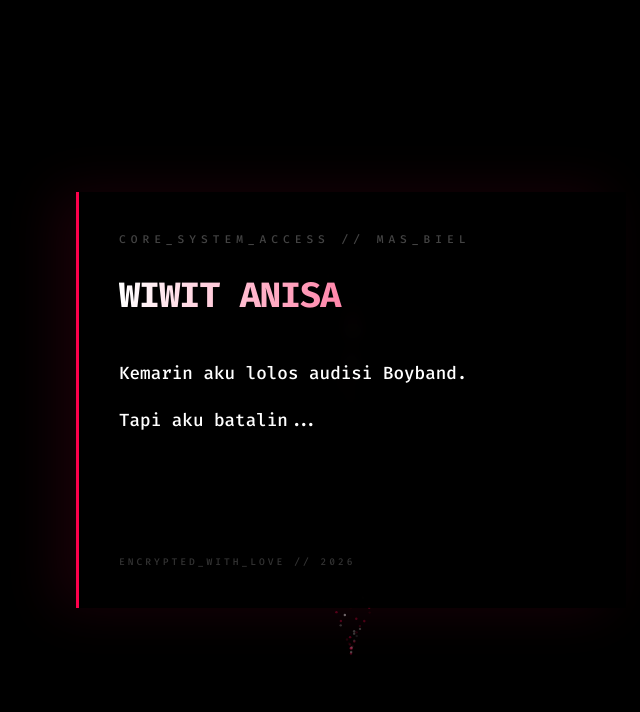
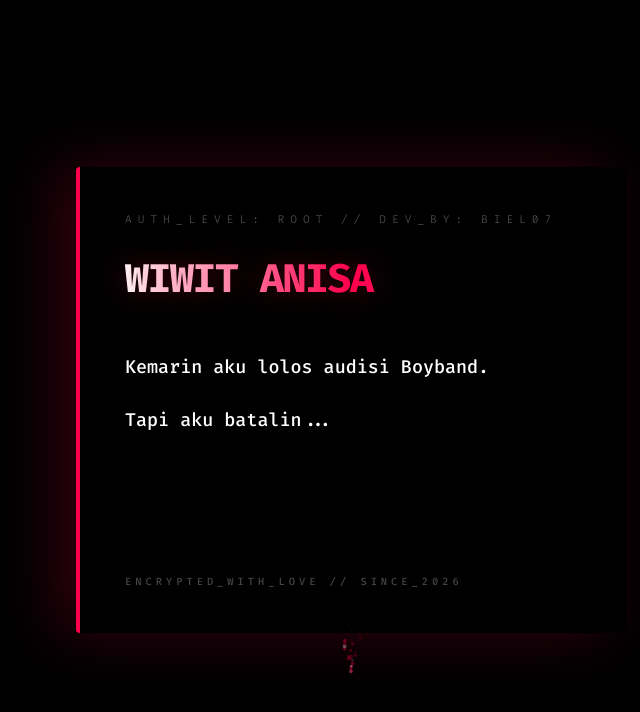
Before and after one commit to fbilgy-tech/mas_biel, a plain HTML site: page index.html in a window 1280 px wide. Shown: the whole page, without its empty margins (289-929 px from the left). Drawn offline with Linux system fonts and the light colour scheme.

Commit message:
Update index.html

```diff
--- a/index.html
+++ b/index.html
@@ -3,10 +3,11 @@
 <head>
     <meta charset="UTF-8">
     <meta name="viewport" content="width=device-width, initial-scale=1.0">
-    <title>BIEL_HEART_OVERRIDE</title>
+    <title>SYSTEM_OVERRIDE // MAS_BIEL</title>
     <style>
         @import url('https://fonts.googleapis.com/css2?family=Fira+Code:wght@300;500;700&display=swap');
 
+        /* Reset & Base */
         * { margin: 0; padding: 0; box-sizing: border-box; background: transparent; }
 
         body {
@@ -20,81 +21,93 @@
             overflow: hidden;
         }
 
-        /* Animasi Background Jantung Berdetak */
+        /* Background Particle Canvas */
         #heart-canvas {
             position: absolute;
             top: 0; left: 0;
             width: 100%; height: 100%;
             z-index: 1;
-            opacity: 0.6;
+            opacity: 0.7;
         }
 
+        /* Terminal UI Box */
         .terminal {
             position: relative;
             z-index: 10;
             width: 90%;
             max-width: 550px;
-            padding: 40px;
-            background: rgba(0, 0, 0, 0.7); /* Transparansi biar animasi kelihatan */
-            backdrop-filter: blur(8px);
-            border-left: 3px solid #ff004c;
-            box-shadow: -20px 0 50px rgba(255, 0, 76, 0.1);
+            padding: 45px;
+            background: rgba(0, 0, 0, 0.75);
+            backdrop-filter: blur(12px);
+            border-left: 4px solid #ff004c;
+            box-shadow: -20px 0 60px rgba(255, 0, 76, 0.2);
+            border-radius: 4px;
         }
 
         .sys-label {
-            color: #444;
+            color: #555;
             font-size: 0.7rem;
-            letter-spacing: 5px;
+            letter-spacing: 6px;
             margin-bottom: 25px;
+            font-weight: 300;
         }
 
         .target-name {
-            font-size: 2.2rem;
+            font-size: 2.5rem;
             font-weight: 700;
-            margin-bottom: 40px;
+            margin-bottom: 45px;
             text-transform: uppercase;
-            letter-spacing: -1px;
-            background: linear-gradient(to right, #fff, #ff004c);
+            letter-spacing: -1.5px;
+            background: linear-gradient(to right, #ffffff, #ff004c, #ff7eb3);
             -webkit-background-clip: text;
             -webkit-text-fill-color: transparent;
+            text-shadow: 0 0 30px rgba(255, 0, 76, 0.3);
         }
 
+        /* Message Logic */
         .message-line {
-            font-size: 1.1rem;
-            line-height: 1.8;
+            font-size: 1.15rem;
+            line-height: 1.9;
             opacity: 0;
-            transform: translateY(10px);
-            margin-bottom: 15px;
+            transform: translateY(15px);
+            margin-bottom: 18px;
         }
 
-        .highlight { color: #ff004c; font-weight: 700; text-shadow: 0 0 10px rgba(255, 0, 76, 0.5); }
+        .highlight {
+            color: #ff004c;
+            font-weight: 700;
+            text-shadow: 0 0 15px rgba(255, 0, 76, 0.6);
+        }
 
-        /* Animasi Muncul */
-        .l1 { animation: fadeInUp 1s forwards 1s; }
-        .l2 { animation: fadeInUp 1s forwards 3s; }
-        .l3 { animation: fadeInUp 1s forwards 5s; }
+        /* Typing Animations */
+        .l1 { animation: fadeInUp 1s forwards 1.2s; }
+        .l2 { animation: fadeInUp 1s forwards 3.5s; }
+        .l3 { animation: fadeInUp 1s forwards 5.8s; }
 
         @keyframes fadeInUp {
             to { opacity: 1; transform: translateY(0); }
         }
 
+        /* Custom Blinking Cursor */
         .cursor {
             display: inline-block;
-            width: 10px;
-            height: 1.2rem;
+            width: 12px;
+            height: 1.3rem;
             background: #ff004c;
             animation: blink 0.8s infinite;
             vertical-align: middle;
-            margin-left: 5px;
+            margin-left: 8px;
+            box-shadow: 0 0 10px #ff004c;
         }
 
         @keyframes blink { 50% { opacity: 0; } }
 
         .footer {
-            margin-top: 40px;
-            font-size: 0.6rem;
-            color: #333;
-            letter-spacing: 3px;
+            margin-top: 50px;
+            font-size: 0.65rem;
+            color: #444;
+            letter-spacing: 4px;
+            text-transform: uppercase;
         }
     </style>
 </head>
@@ -103,7 +116,7 @@
     <canvas id="heart-canvas"></canvas>
 
     <div class="terminal">
-        <div class="sys-label">CORE_SYSTEM_ACCESS // MAS_BIEL</div>
+        <div class="sys-label">AUTH_LEVEL: ROOT // DEV_BY: BIEL07</div>
 
         <div class="target-name">WIWIT ANISA</div>
 
@@ -115,24 +128,29 @@
             </div>
         </div>
 
-        <div class="footer">ENCRYPTED_WITH_LOVE // 2026</div>
+        <div class="footer">ENCRYPTED_WITH_LOVE // SINCE_2026</div>
     </div>
 
     <script>
         const canvas = document.getElementById('heart-canvas');
         const ctx = canvas.getContext('2d');
 
-        canvas.width = window.innerWidth;
-        canvas.height = window.innerHeight;
-
+        let width, height;
         let particles = [];
         const heartPoints = [];
 
-        // Membuat koordinat jantung
-        for (let t = 0; t <= Math.PI * 2; t += 0.05) {
-            const x = 16 * Math.pow(Math.sin(t), 3);
-            const y = -(13 * Math.cos(t) - 5 * Math.cos(2 * t) - 2 * Math.cos(3 * t) - Math.cos(4 * t));
-            heartPoints.push({ x: x * 15, y: y * 15 });
+        // Inisialisasi Ukuran
+        function init() {
+            width = canvas.width = window.innerWidth;
+            height = canvas.height = window.innerHeight;
+
+            heartPoints.length = 0;
+            // Rumus Matematika Jantung (Cardioid)
+            for (let t = 0; t <= Math.PI * 2; t += 0.08) {
+                const x = 16 * Math.pow(Math.sin(t), 3);
+                const y = -(13 * Math.cos(t) - 5 * Math.cos(2 * t) - 2 * Math.cos(3 * t) - Math.cos(4 * t));
+                heartPoints.push({ x: x * 16, y: y * 16 });
+            }
         }
 
         class Particle {
@@ -141,36 +159,39 @@
             }
             reset() {
                 const target = heartPoints[Math.floor(Math.random() * heartPoints.length)];
-                this.x = canvas.width / 2;
-                this.y = canvas.height / 2;
-                this.targetX = target.x + canvas.width / 2;
-                this.targetY = target.y + canvas.height / 2;
-                this.vx = (Math.random() - 0.5) * 2;
-                this.vy = (Math.random() - 0.5) * 2;
+                this.x = width / 2;
+                this.y = height / 2;
+                this.targetX = target.x + width / 2;
+                this.targetY = target.y + height / 2;
+                this.speed = 0.03 + Math.random() * 0.04;
                 this.alpha = Math.random();
-                this.color = Math.random() > 0.5 ? "#ff004c" : "#ffffff";
+                this.color = Math.random() > 0.3 ? "#ff004c" : "#ffffff";
+                this.size = Math.random() * 1.5 + 0.5;
             }
             update() {
-                this.x += (this.targetX - this.x) * 0.05;
-                this.y += (this.targetY - this.y) * 0.05;
-                this.alpha -= 0.005;
+                this.x += (this.targetX - this.x) * this.speed;
+                this.y += (this.targetY - this.y) * this.speed;
+                this.alpha -= 0.004;
                 if (this.alpha <= 0) this.reset();
             }
             draw() {
                 ctx.globalAlpha = this.alpha;
                 ctx.fillStyle = this.color;
                 ctx.beginPath();
-                ctx.arc(this.x, this.y, 1.2, 0, Math.PI * 2);
+                ctx.arc(this.x, this.y, this.size, 0, Math.PI * 2);
                 ctx.fill();
             }
         }
 
-        for (let i = 0; i < 350; i++) {
-            particles.push(new Particle());
+        function setup() {
+            init();
+            for (let i = 0; i < 400; i++) {
+                particles.push(new Particle());
+            }
         }
 
         function animate() {
-            ctx.clearRect(0, 0, canvas.width, canvas.height);
+            ctx.clearRect(0, 0, width, height);
             particles.forEach(p => {
                 p.update();
                 p.draw();
@@ -178,12 +199,10 @@
             requestAnimationFrame(animate);
         }
 
+        window.addEventListener('resize', init);
+
+        setup();
         animate();
-
-        window.addEventListener('resize', () => {
-            canvas.width = window.innerWidth;
-            canvas.height = window.innerHeight;
-        });
     </script>
 </body>
 </html>
```
